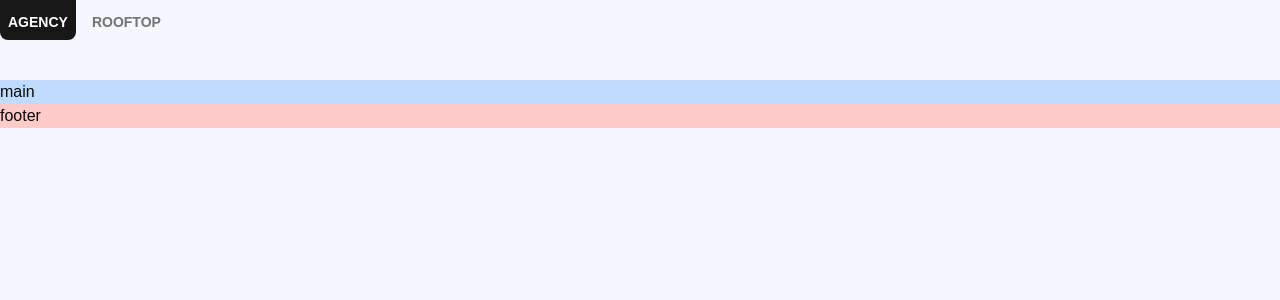
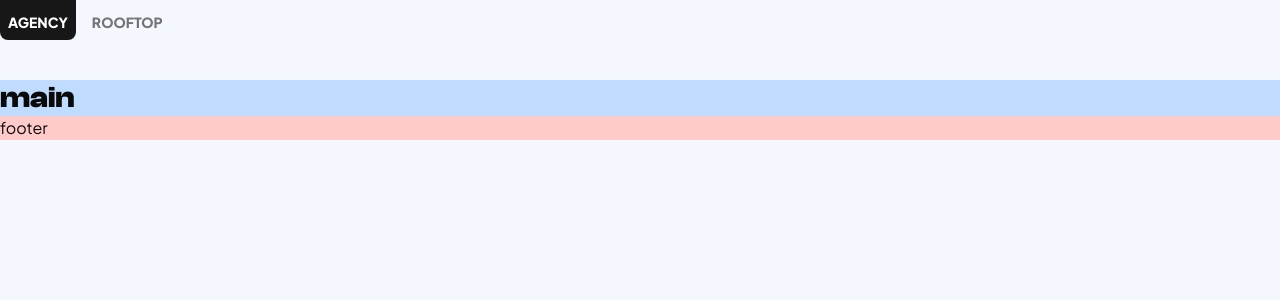
Before and after one commit to dolphin-in-cali-dev/dolphin-in-cali, a Next.js app: page / in a window 1280 px wide. Shown: the top 300 px of the page. Built offline with nearby package versions, Linux system fonts and the light colour scheme.

Commit message:
chore: Setup font

```diff
--- a/app/globals.css
+++ b/app/globals.css
@@ -70,3 +70,11 @@ body {
     @apply bg-background text-foreground;
   }
 }
+
+@font-face {
+  font-family: 'ClashDisplay';
+  src: url('/fonts/ClashDisplay-Variable.woff2') format('woff2-variations');
+  font-weight: 100 900;
+  font-style: normal;
+  font-display: swap;
+}
--- a/app/layout.tsx
+++ b/app/layout.tsx
@@ -1,20 +1,27 @@
 import './globals.css';
 
 import type { Metadata } from 'next';
-import { Geist, Geist_Mono } from 'next/font/google';
+import { Anonymous_Pro, Plus_Jakarta_Sans, Roboto } from 'next/font/google';
 
 import { cn } from '@/lib/utils';
 
 import GlobalTabs from './components/GlobalTabs';
 
-const geistSans = Geist({
-  variable: '--font-geist-sans',
+const plusJakartaSans = Plus_Jakarta_Sans({
+  variable: '--font-plus-jakarta',
   subsets: ['latin'],
 });
 
-const geistMono = Geist_Mono({
-  variable: '--font-geist-mono',
+const roboto = Roboto({
+  variable: '--font-roboto',
   subsets: ['latin'],
+  weight: ['100', '300', '400', '500', '700', '900'],
+});
+
+const anonymousPro = Anonymous_Pro({
+  variable: '--font-anonymous-pro',
+  subsets: ['latin'],
+  weight: ['400', '700'],
 });
 
 export const metadata: Metadata = {
@@ -31,7 +38,7 @@ export default function RootLayout({
     <html lang="en">
       <body
         className={cn(
-          `${geistSans.variable} ${geistMono.variable} antialiased`,
+          `${plusJakartaSans.variable} ${roboto.variable} ${anonymousPro.variable} font-sans antialiased`,
           'mx-auto max-w-[1400px]',
         )}
       >
--- a/app/page.tsx
+++ b/app/page.tsx
@@ -1,7 +1,7 @@
 export default function Home() {
   return (
     <div className="pt-10">
-      <main className="bg-blue-200">main</main>
+      <main className="font-clash bg-blue-200 text-3xl font-bold">main</main>
       <footer className="bg-red-200">footer</footer>
     </div>
   );
--- a/tailwind.config.ts
+++ b/tailwind.config.ts
@@ -1,4 +1,5 @@
 import type { Config } from 'tailwindcss';
+import { fontFamily } from 'tailwindcss/defaultTheme';
 import tailwindCssAnimate from 'tailwindcss-animate';
 
 export default {
@@ -10,6 +11,13 @@ export default {
   ],
   theme: {
     extend: {
+      fontFamily: {
+        sans: ['var(--font-plus-jakarta)', ...fontFamily.sans],
+        'plus-jakarta-sans': ['var(--font-plus-jakarta)', ...fontFamily.sans],
+        clash: ['ClashDisplay', 'sans-serif'],
+        roboto: ['var(--font-roboto)', ...fontFamily.sans],
+        'anonymous-pro': ['var(--font-anonymous-pro)', ...fontFamily.mono],
+      },
       colors: {
         background: 'hsl(var(--background))',
         foreground: 'hsl(var(--foreground))',
```
Also changed, not shown: public/fonts/ClashDisplay-Variable.woff2 (added).
